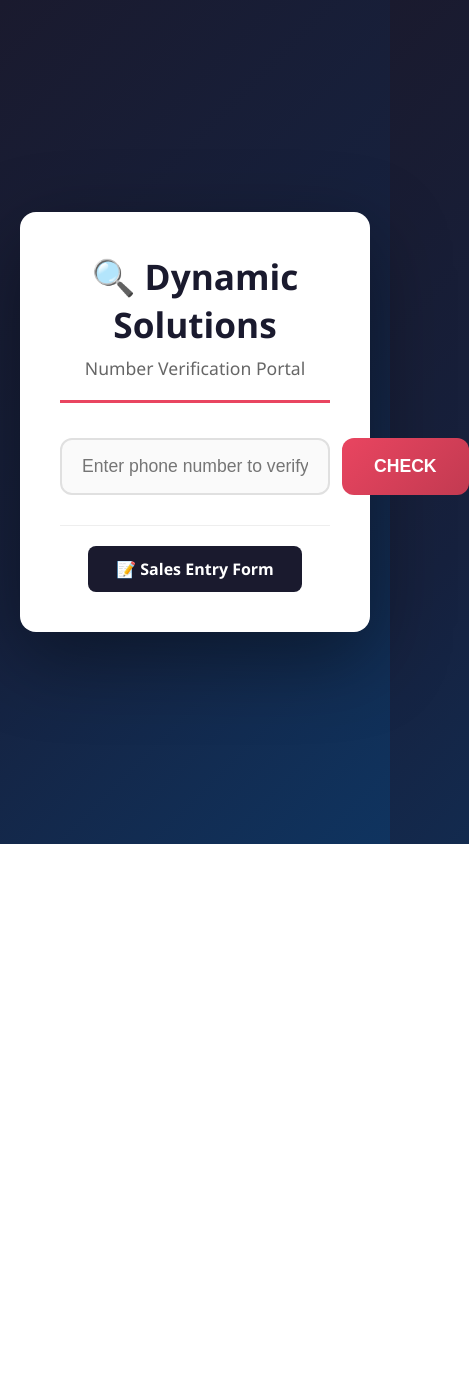
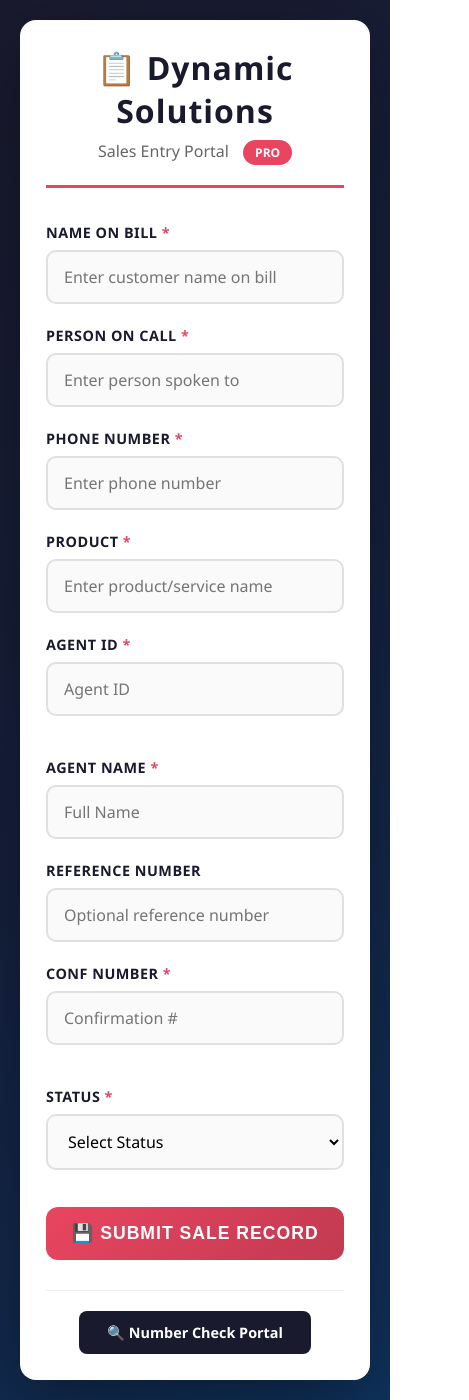
Before and after one commit to John1701708/dynamic-solutions-portal, a plain HTML site: page form.html in a window 390 px wide. Shown: the whole page, 469 px wide, since content can reach past the window. Before the commit the page ends 844 px from the top, so only its background shows below. Drawn offline with Linux system fonts and the light colour scheme.

Commit message:
Update form.html

```diff
--- a/form.html
+++ b/form.html
@@ -3,7 +3,7 @@
 <head>
     <meta charset="UTF-8">
     <meta name="viewport" content="width=device-width, initial-scale=1.0">
-    <title>Dynamic Solutions - Number Check</title>
+    <title>Dynamic Solutions - Sales Entry</title>
     <style>
         * {
             margin: 0;
@@ -27,7 +27,8 @@
             padding: 40px;
             box-shadow: 0 25px 80px rgba(0,0,0,0.4);
             width: 100%;
-            max-width: 600px;
+            max-width: 650px;
+            border: 1px solid rgba(255,255,255,0.1);
         }
 
         .header {
@@ -39,41 +40,66 @@
 
         .header h1 {
             color: #1a1a2e;
-            font-size: 2.2em;
+            font-size: 2em;
             font-weight: 700;
             margin-bottom: 8px;
+            letter-spacing: 1px;
         }
 
         .header p {
             color: #666;
-            font-size: 1.1em;
+            font-size: 1em;
             font-weight: 500;
         }
 
-        .search-box {
-            display: flex;
-            gap: 12px;
-            margin-bottom: 30px;
+        .form-group {
+            margin-bottom: 22px;
         }
 
-        .search-box input {
-            flex: 1;
-            padding: 16px 20px;
+        .form-group label {
+            display: block;
+            margin-bottom: 8px;
+            color: #1a1a2e;
+            font-weight: 600;
+            font-size: 0.9em;
+            text-transform: uppercase;
+            letter-spacing: 0.5px;
+        }
+
+        .form-group input,
+        .form-group select {
+            width: 100%;
+            padding: 14px 16px;
             border: 2px solid #e0e0e0;
-            border-radius: 12px;
-            font-size: 1.1em;
+            border-radius: 10px;
+            font-size: 1em;
             transition: all 0.3s;
+            font-family: inherit;
             background: #fafafa;
         }
 
-        .search-box input:focus {
+        .form-group input:focus,
+        .form-group select:focus {
             outline: none;
             border-color: #e94560;
+            background: #fff;
             box-shadow: 0 0 0 4px rgba(233, 69, 96, 0.1);
         }
 
-        .search-box button {
-            padding: 16px 32px;
+        .form-row {
+            display: grid;
+            grid-template-columns: 1fr 1fr;
+            gap: 20px;
+        }
+
+        .required::after {
+            content: ' *';
+            color: #e94560;
+        }
+
+        .submit-btn {
+            width: 100%;
+            padding: 16px;
             background: linear-gradient(135deg, #e94560 0%, #c23a51 100%);
             color: white;
             border: none;
@@ -82,84 +108,51 @@
             font-weight: 700;
             cursor: pointer;
             transition: all 0.3s;
+            margin-top: 15px;
             text-transform: uppercase;
+            letter-spacing: 1px;
         }
 
-        .search-box button:hover {
+        .submit-btn:hover {
             transform: translateY(-3px);
             box-shadow: 0 10px 30px rgba(233, 69, 96, 0.3);
         }
 
-        .search-box button:disabled {
+        .submit-btn:disabled {
             opacity: 0.6;
             cursor: not-allowed;
             transform: none;
+            box-shadow: none;
         }
 
-        .result {
-            padding: 25px;
+        .success {
+            background: #d4edda;
+            color: #155724;
+            padding: 20px;
             border-radius: 12px;
-            margin-top: 20px;
+            margin-top: 25px;
+            text-align: center;
             display: none;
-            border-left: 5px solid;
+            border-left: 5px solid #28a745;
         }
 
-        .result.show {
+        .success.show {
             display: block;
             animation: slideIn 0.4s ease;
         }
 
-        .result.proceed {
-            background: #d4edda;
-            border-color: #28a745;
+        .error {
+            background: #f8d7da;
+            color: #721c24;
+            padding: 15px;
+            border-radius: 10px;
+            margin-top: 20px;
+            display: none;
+            border-left: 5px solid #dc3545;
         }
 
-        .result.sold {
-            background: #fff3cd;
-            border-color: #ffc107;
-        }
-
-        .result.dnc {
-            background: #f8d7da;
-            border-color: #dc3545;
-        }
-
-        .result h2 {
-            margin-bottom: 15px;
-            font-size: 1.4em;
-            font-weight: 700;
-        }
-
-        .result.proceed h2 { color: #155724; }
-        .result.sold h2 { color: #856404; }
-        .result.dnc h2 { color: #721c24; }
-
-        .result p {
-            margin: 8px 0;
-            color: #333;
-            font-size: 1em;
-        }
-
-        .result .label {
-            font-weight: 700;
-            color: #555;
-        }
-
-        .btn-proceed {
-            display: inline-block;
-            margin-top: 15px;
-            padding: 12px 24px;
-            background: #28a745;
-            color: white;
-            text-decoration: none;
-            border-radius: 8px;
-            font-weight: 700;
-            transition: all 0.3s;
-        }
-
-        .btn-proceed:hover {
-            transform: translateY(-2px);
-            box-shadow: 0 5px 15px rgba(40, 167, 69, 0.3);
+        .error.show {
+            display: block;
         }
 
         .nav-links {
@@ -179,6 +172,7 @@
             border-radius: 8px;
             transition: all 0.3s;
             font-weight: 600;
+            font-size: 0.9em;
         }
 
         .nav-links a:hover {
@@ -191,6 +185,7 @@
             color: #e94560;
             font-size: 1.1em;
             display: none;
+            margin-top: 20px;
             font-weight: 600;
         }
 
@@ -198,18 +193,16 @@
             display: block;
         }
 
-        .error {
-            background: #f8d7da;
-            color: #721c24;
-            padding: 15px;
-            border-radius: 10px;
-            margin-top: 15px;
-            display: none;
-            border-left: 5px solid #dc3545;
-        }
-
-        .error.show {
-            display: block;
+        .badge {
+            display: inline-block;
+            background: #e94560;
+            color: white;
+            padding: 4px 12px;
+            border-radius: 20px;
+            font-size: 0.75em;
+            font-weight: 700;
+            margin-left: 10px;
+            text-transform: uppercase;
         }
 
         @keyframes slideIn {
@@ -222,115 +215,180 @@
                 transform: translateY(0);
             }
         }
+
+        @media (max-width: 500px) {
+            .form-row {
+                grid-template-columns: 1fr;
+            }
+            .container {
+                padding: 25px;
+            }
+        }
     </style>
 </head>
 <body>
     <div class="container">
         <div class="header">
-            <h1>🔍 Dynamic Solutions</h1>
-            <p>Number Verification Portal</p>
+            <h1>📋 Dynamic Solutions</h1>
+            <p>Sales Entry Portal <span class="badge">PRO</span></p>
         </div>
 
-        <div class="search-box">
-            <input
-                type="text"
-                id="phoneInput"
-                placeholder="Enter phone number to verify..."
-                onkeypress="if(event.key==='Enter') checkNumber()"
-            >
-            <button id="checkBtn" onclick="checkNumber()">Check</button>
+        <form id="salesForm" onsubmit="submitForm(event)">
+            <div class="form-group">
+                <label for="nameOnBill" class="required">Name on Bill</label>
+                <input type="text" id="nameOnBill" required placeholder="Enter customer name on bill">
+            </div>
+
+            <div class="form-group">
+                <label for="personOnCall" class="required">Person on Call</label>
+                <input type="text" id="personOnCall" required placeholder="Enter person spoken to">
+            </div>
+
+            <div class="form-group">
+                <label for="phoneNumber" class="required">Phone Number</label>
+                <input type="tel" id="phoneNumber" required placeholder="Enter phone number">
+            </div>
+
+            <div class="form-group">
+                <label for="product" class="required">Product</label>
+                <input type="text" id="product" required placeholder="Enter product/service name">
+            </div>
+
+            <div class="form-row">
+                <div class="form-group">
+                    <label for="agentId" class="required">Agent ID</label>
+                    <input type="text" id="agentId" required placeholder="Agent ID">
+                </div>
+                <div class="form-group">
+                    <label for="agentName" class="required">Agent Name</label>
+                    <input type="text" id="agentName" required placeholder="Full Name">
+                </div>
+            </div>
+
+            <div class="form-group">
+                <label for="referenceNumber">Reference Number</label>
+                <input type="text" id="referenceNumber" placeholder="Optional reference number">
+            </div>
+
+            <div class="form-row">
+                <div class="form-group">
+                    <label for="conf" class="required">CONF Number</label>
+                    <input type="text" id="conf" required placeholder="Confirmation #">
+                </div>
+                <div class="form-group">
+                    <label for="status" class="required">Status</label>
+                    <select id="status" required>
+                        <option value="">Select Status</option>
+                        <option value="Confirmed">✅ Confirmed</option>
+                        <option value="Pending">⏳ Pending</option>
+                        <option value="Processing">🔄 Processing</option>
+                        <option value="Cancelled">❌ Cancelled</option>
+                    </select>
+                </div>
+            </div>
+
+            <button type="submit" class="submit-btn" id="submitBtn">
+                💾 Submit Sale Record
+            </button>
+        </form>
+
+        <div class="loading" id="loading">
+            ⏳ Processing your submission...
         </div>
 
-        <div class="loading" id="loading">
-            ⏳ Verifying number...
+        <div class="success" id="success">
+            <h3>✅ Sale Recorded Successfully!</h3>
+            <p>Data has been saved to your Google Sheet.</p>
         </div>
 
         <div class="error" id="error"></div>
 
-        <div class="result" id="result">
-            <!-- Result will be injected here -->
-        </div>
-
         <div class="nav-links">
-            <a href="form.html">📝 Sales Entry Form</a>
+            <a href="index.html">🔍 Number Check Portal</a>
         </div>
     </div>
 
     <script>
         const API_URL = 'https://script.google.com/macros/s/AKfycbyw05Jy1rdJ3EnGjqdLGgDm5OJhuHHwxplPhbOy_WeMVp6p-0Qaqzn2n94_TXdu0UA/exec';
 
-        async function checkNumber() {
-            const phoneInput = document.getElementById('phoneInput');
-            const phone = phoneInput.value.trim();
-            const resultDiv = document.getElementById('result');
+        window.onload = function() {
+            const urlParams = new URLSearchParams(window.location.search);
+            const phone = urlParams.get('phone');
+            if (phone) {
+                document.getElementById('phoneNumber').value = phone;
+            }
+        };
+
+        async function submitForm(event) {
+            event.preventDefault();
+
+            const submitBtn = document.getElementById('submitBtn');
             const loadingDiv = document.getElementById('loading');
+            const successDiv = document.getElementById('success');
             const errorDiv = document.getElementById('error');
-            const checkBtn = document.getElementById('checkBtn');
 
-            resultDiv.classList.remove('show', 'proceed', 'sold', 'dnc');
+            successDiv.classList.remove('show');
             errorDiv.classList.remove('show');
 
-            if (!phone) {
-                errorDiv.textContent = '❌ Please enter a phone number!';
-                errorDiv.classList.add('show');
-                return;
-            }
+            const nameOnBill = document.getElementById('nameOnBill').value.trim();
+            const personOnCall = document.getElementById('personOnCall').value.trim();
+            const phoneNumber = document.getElementById('phoneNumber').value.trim();
+            const product = document.getElementById('product').value.trim();
+            const agentId = document.getElementById('agentId').value.trim();
+            const agentName = document.getElementById('agentName').value.trim();
+            const referenceNumber = document.getElementById('referenceNumber').value.trim();
+            const conf = document.getElementById('conf').value.trim();
+            const status = document.getElementById('status').value;
+
+            const url = API_URL +
+                '?action=addSale' +
+                '&nameOnBill=' + encodeURIComponent(nameOnBill) +
+                '&personOnCall=' + encodeURIComponent(personOnCall) +
+                '&phoneNumber=' + encodeURIComponent(phoneNumber) +
+                '&product=' + encodeURIComponent(product) +
+                '&agentId=' + encodeURIComponent(agentId) +
+                '&agentName=' + encodeURIComponent(agentName) +
+                '&referenceNumber=' + encodeURIComponent(referenceNumber) +
+                '&conf=' + encodeURIComponent(conf) +
+                '&status=' + encodeURIComponent(status);
 
             loadingDiv.classList.add('show');
-            checkBtn.disabled = true;
+            submitBtn.disabled = true;
 
             try {
-                const response = await fetch(`${API_URL}?action=check&phone=${encodeURIComponent(phone)}`);
-                const data = await response.json();
+                const response = await fetch(url);
+                const text = await response.text();
+                const result = JSON.parse(text);
 
                 loadingDiv.classList.remove('show');
-                checkBtn.disabled = false;
+                submitBtn.disabled = false;
 
-                let html = '';
-
-                if (data.status === 'PROCEED') {
-                    resultDiv.classList.add('proceed');
-                    html = `
-                        <h2>✅ ${data.message}</h2>
-                        <p>This number is new and ready for sale!</p>
-                        <a href="form.html?phone=${encodeURIComponent(phone)}" class="btn-proceed">
-                            📝 Fill Sales Form
-                        </a>
-                    `;
+                if (result.success) {
+                    showSuccess();
+                } else {
+                    errorDiv.textContent = '❌ Error: ' + (result.error || 'Something went wrong');
+                    errorDiv.classList.add('show');
                 }
-                else if (data.status === 'ALREADY_SOLD') {
-                    resultDiv.classList.add('sold');
-                    const d = data.data;
-                    html = `
-                        <h2>⚠️ ${data.message}</h2>
-                        <p><span class="label">Name on Bill:</span> ${d.nameOnBill || 'N/A'}</p>
-                        <p><span class="label">Person on Call:</span> ${d.personOnCall || 'N/A'}</p>
-                        <p><span class="label">Phone:</span> ${d.referenceNumber || 'N/A'}</p>
-                        <p><span class="label">Product:</span> ${d.product || 'N/A'}</p>
-                        <p><span class="label">Agent:</span> ${d.agentName || 'N/A'} (${d.agentId || 'N/A'})</p>
-                        <p><span class="label">Status:</span> ${d.status || 'N/A'}</p>
-                        <p><span class="label">Date:</span> ${d.date || 'N/A'}</p>
-                    `;
-                }
-                else if (data.status === 'DNC') {
-                    resultDiv.classList.add('dnc');
-                    const d = data.data;
-                    html = `
-                        <h2>🚫 ${data.message}</h2>
-                        <p><span class="label">Phone Number:</span> ${d.phoneNumber || 'N/A'}</p>
-                        <p><span class="label">Reason:</span> ${d.reason || 'N/A'}</p>
-                        <p><span class="label">Date Added:</span> ${d.dateAdded || 'N/A'}</p>
-                    `;
-                }
-
-                resultDiv.innerHTML = html;
-                resultDiv.classList.add('show');
 
             } catch (err) {
                 loadingDiv.classList.remove('show');
-                checkBtn.disabled = false;
-                errorDiv.textContent = '❌ Network Error: ' + err.message;
-                errorDiv.classList.add('show');
+                submitBtn.disabled = false;
+                showSuccess();
+            }
+        }
+
+        function showSuccess() {
+            const successDiv = document.getElementById('success');
+            const errorDiv = document.getElementById('error');
+
+            errorDiv.classList.remove('show');
+            successDiv.classList.add('show');
+            document.getElementById('salesForm').reset();
+
+            const urlParams = new URLSearchParams(window.location.search);
+            const phone = urlParams.get('phone');
+            if (phone) {
+                document.getElementById('phoneNumber').value = phone;
             }
         }
     </script>
```
